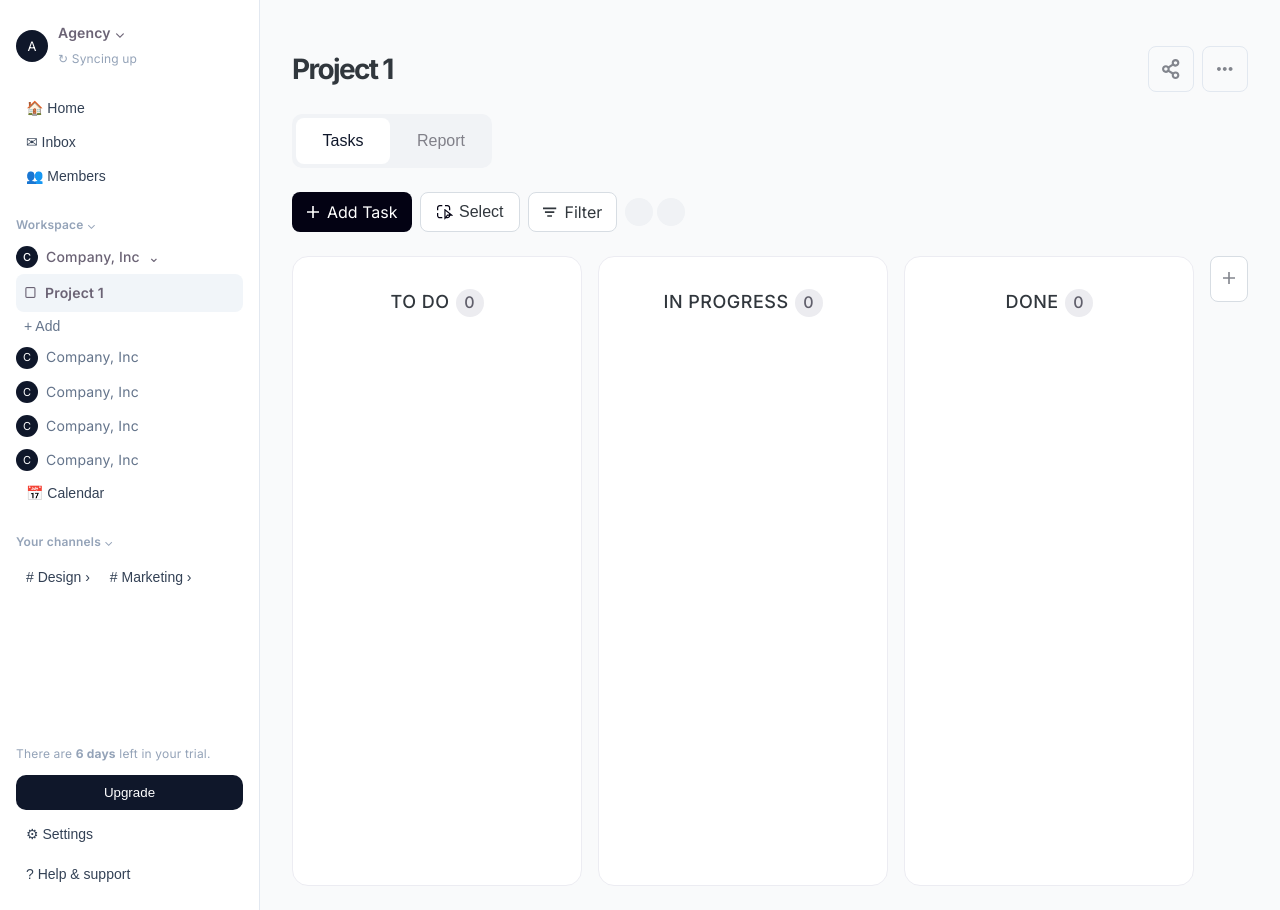
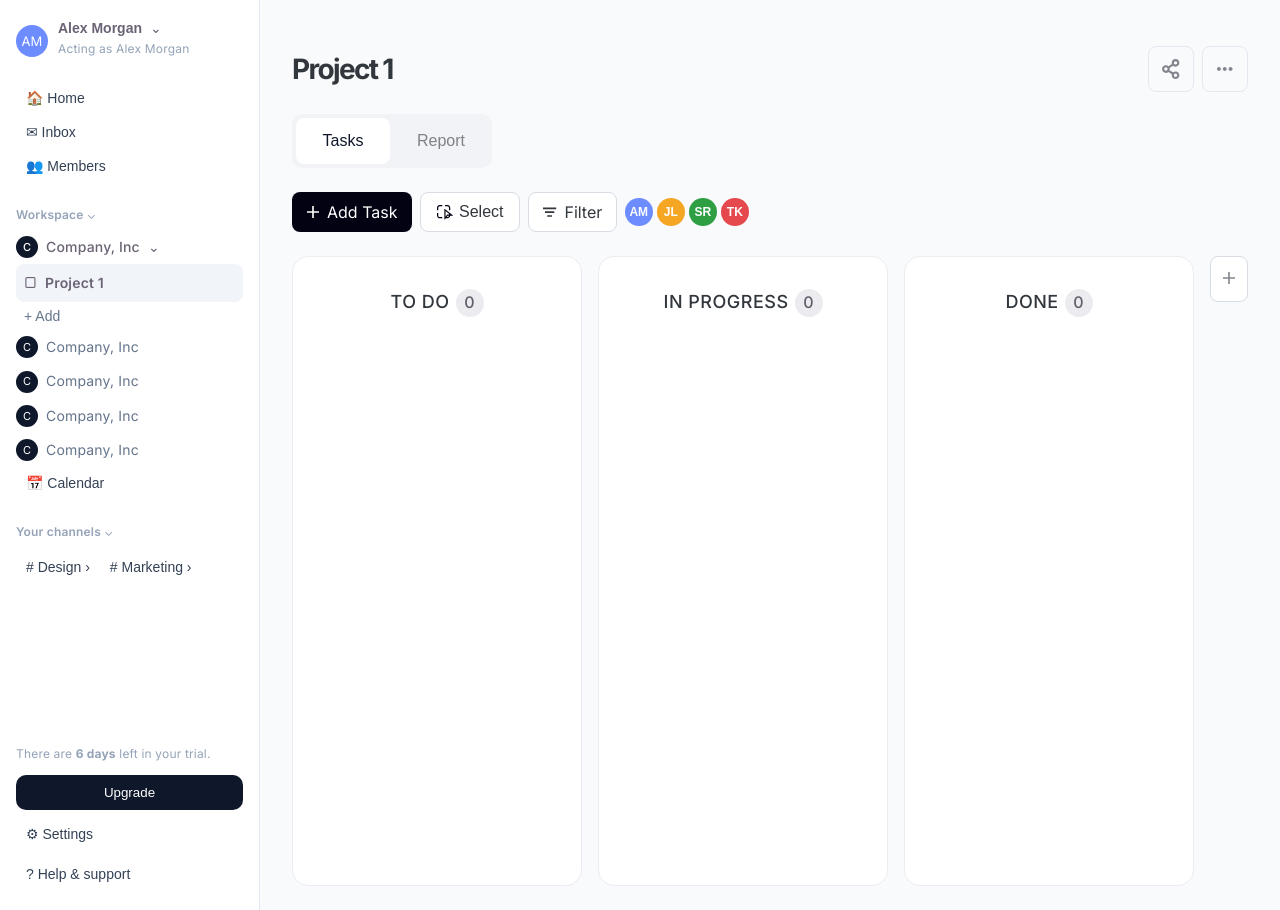
Before and after one commit to Zalinor/task-flow, a React (Vite) app: page / in a window 1280 px wide. Built offline with nearby package versions, Linux system fonts and the light colour scheme.

Commit message:
added users, task assigment and user filtering implemented

```diff
--- a/src/App.css
+++ b/src/App.css
@@ -472,10 +472,10 @@ color: var(--text-h);
   border-color: var(--border-task);
 }
 
-/* .user-avatar--active {
+.user-avatar--active {
   border-color: var(--button-bg);
-} */
-/* Board layout — three equal columns side by side */
+}
+
 .board {
   display: flex;
   gap: 16px;
@@ -1173,6 +1173,62 @@ label input, textarea {
   gap: 20px;
 }
 
+.user-switcher {
+  position: relative;
+}
+
+.user-switcher-dropdown {
+  position: absolute;
+  top: 100%;
+  left: 0;
+  margin-top: 8px;
+  background: #fff;
+  border-radius: 10px;
+  box-shadow: 0 4px 16px rgba(0, 0, 0, 0.12);
+  border: 1px solid #e2e8f0;
+  padding: 6px;
+  display: flex;
+  flex-direction: column;
+  gap: 2px;
+  width: 220px;
+  z-index: 30;
+}
+
+.user-switcher-option {
+  display: flex;
+  align-items: center;
+  gap: 8px;
+  padding: 8px;
+  border: none;
+  background: transparent;
+  border-radius: 8px;
+  font-size: 14px;
+  text-align: left;
+  cursor: pointer;
+}
+
+.user-switcher-option:hover {
+  background: #f1f5f9;
+}
+
+.user-switcher-option.active {
+  background: #eef2ff;
+  font-weight: 600;
+}
+
+.task-assignee-avatar {
+  width: 28px;
+  height: 28px;
+  border-radius: 50%;
+  display: flex;
+  align-items: center;
+  justify-content: center;
+  font-size: 11px;
+  font-weight: 600;
+  color: #fff;
+  flex-shrink: 0;
+}
+
 .sidebar-workspace {
   display: flex;
   gap: 10px;
@@ -1201,7 +1257,16 @@ label input, textarea {
 .sidebar-workspace-name {
   font-weight: 600;
   font-size: 14px;
+  border: none;
+  background: transparent;
+  padding: 0;
+  cursor: pointer;
+  display: flex;
+  align-items: center;
+  gap: 4px;
+  color: inherit;
 }
+
 
 .sidebar-syncing {
   font-size: 12px;
--- a/src/App.jsx
+++ b/src/App.jsx
@@ -1,4 +1,5 @@
 import { useEffect, useState } from "react";
+import { USERS } from "./users";
 import Sidebar from "./components/Sidebar";
 import ProjectBoard from "./components/ProjectBoard";
 import ConfirmDialog from "./components/ConfirmDialog";
@@ -103,12 +104,16 @@ function App () {
     };
   const activeProject = projects.find((project) => project.id === activeProjectId) ?? projects[0];
 
+  const [activeUserId, setActiveUserId] = useState(USERS[0].id);
+
   return (
     <div className="app-shell">
       <Sidebar
         projects={projects}
         activeProjectId={activeProject?.id ?? null}
         justCreatedProjectId={justCreatedProjectId}
+        activeUserId={activeUserId}
+        onSelectUser={setActiveUserId}
         onSelectProject={setActiveProjectId}
         onAddProject={handleAddProject}
         onRenameProject={handleRenameProject}
@@ -119,6 +124,7 @@ function App () {
           key={activeProject.id}
           projectId={activeProject.id}
           projectName={activeProject.name}
+          activeUserId={activeUserId}
         />
       )}
       {projectToDelete && (
--- a/src/components/Column.jsx
+++ b/src/components/Column.jsx
@@ -192,6 +192,7 @@ function Column({title, columnId, tasks, onDelete, onDrop, onEdit, onEditTask, o
               text={task.text}
               priority={task.priority}
               status={task.status}
+              assignedTo={task.assignedTo}
               dueDate={task.dueDate}
               isDone={isFinal}
               isSelectMode={isSelectMode}
--- a/src/components/ProjectBoard.jsx
+++ b/src/components/ProjectBoard.jsx
@@ -1,4 +1,5 @@
 import { useEffect, useState } from 'react';
+import { USERS, getUserById } from '../users';
 import Column from './Column';
 import EmptyState from './EmptyState'
 import TaskModal from './TaskModal';
@@ -18,7 +19,7 @@ const PROJECT_ATTACHMENTS = [
 ];
 
 
-function ProjectBoard({projectId, projectName}) {
+function ProjectBoard({projectId, projectName, activeUserId}) {
 
     const [columns, setColumns] = useState(() => {
         const saved = localStorage.getItem(`project-${projectId}-columns`);
@@ -84,13 +85,15 @@ function ProjectBoard({projectId, projectName}) {
   const [priorityFilter, setPriorityFilter] = useState("All");
   const [dueDateSort, setDueDateSort] = useState(null);
   const [isFilterPanelOpen, setIsFilterPanelOpen] = useState(false);
+  const [assigneeFilter, setAssigneeFilter] = useState(null);
 
-  const hasActiveFilters = statusFilter !== "All" || priorityFilter !== "All" || dueDateSort !== null;
+  const hasActiveFilters = statusFilter !== "All" || priorityFilter !== "All" || dueDateSort !== null || assigneeFilter !== null;
 
   const handleClearFilters = () => {
     setStatusFilter("All");
     setPriorityFilter("All");
     setDueDateSort(null);
+    setAssigneeFilter(null);
   };
 
   const taskMatchesFilters = (task) => {
@@ -98,6 +101,9 @@ function ProjectBoard({projectId, projectName}) {
       return false;
     }
     if (priorityFilter !== "All" && getDisplayPriority(task) !== priorityFilter) {
+      return false;
+    }
+    if (assigneeFilter !== null && task.assignedTo !== assigneeFilter) {
       return false;
     }
     return true;
@@ -271,7 +277,7 @@ function ProjectBoard({projectId, projectName}) {
   const handleAddComment = (taskId, text) => {
     const newComment = {
       id: crypto.randomUUID(),
-      author: "You", //Placeholder
+      author: activeUser?.name ?? "Unknown",
       text,
       createdAt: new Date().toISOString(),
     };
@@ -347,8 +353,18 @@ function ProjectBoard({projectId, projectName}) {
           </div>
 
           <div className="user-filter-row">
-            <button className="user-avatar"></button>
-              <button className="user-avatar"></button>
+            {USERS.map((user) => (
+              <button
+                key={user.id}
+                type="button"
+                className={`user-avatar ${assigneeFilter === user.id ? "user-avatar-active" : ""}`}
+                style={{ backgroundColor: user.color}}
+                title={`Filter by ${user.name}`}
+                onClick={() => setAssigneeFilter((prev) => (prev === user.id ? null : user.id))}
+              >
+                {user.name.split(" ").map((p) => p[0]).join("")}
+              </button>
+            ))}
           </div>
           {hasActiveFilters && (
             <button className="clear-filters-link" onClick={handleClearFilters}>
--- a/src/components/Sidebar.jsx
+++ b/src/components/Sidebar.jsx
@@ -1,4 +1,57 @@
-import { useState } from "react";
+import { useEffect, useRef, useState } from "react";
+import { USERS, getInitials } from "../users";
+
+function UserSwitcher({activeUserId, onSelectUser}) {
+    const [isOpen, setIsOpen] = useState(false);
+    const wrapperRef = useRef(null);
+    const activeUser = USERS.find((user) => user.id === activeUserId) ?? USERS[0];
+
+    useEffect(() => {
+        if (!isOpen) return;
+        const handleClickOutside = (event) => {
+            if (wrapperRef.current && !wrapperRef.current.contains(event.target)) {
+                setIsOpen(false);
+            }
+        };
+        document.addEventListener("mousedown", handleClickOutside);
+        return () => document.removeEventListener("mousedown", handleClickOutside);
+    }, [isOpen]);
+
+    const handleSelect = (userId) => {
+        onSelectUser(userId);
+        setIsOpen(false);
+    };
+
+    return (
+        <div className="sidebar-workspace user-switcher" ref={wrapperRef}>
+                <span className="sidebar-avatar" style={{backgroundColor: activeUser.color}}>
+                    {getInitials(activeUser.name)}
+                </span>
+                <div>
+                    <button type="button" className="sidebar-workspace-name" onClick={() => setIsOpen((open) => !open)}>
+                        {activeUser.name} <span className="chevron"></span>⌄</button>
+                    <p className="sidebar-syncing">Acting as {activeUser.name}</p>
+                </div>
+                {isOpen && (
+                    <div className="user-switcher-dropdown">
+                        {USERS.map((user) => (
+                            <button
+                                type="button"
+                                key={user.id}
+                                className={`user-switcher-option ${user.id === activeUserId ? "active" : ""}`}
+                                onClick={() => handleSelect(user.id)}
+                            >
+                                <span className="sidebar-avatar sidebar-avatar-small" style={{backgroundColor: user.color}}>
+                                    {getInitials(user.name)}
+                                </span>
+                                {user.name}
+                            </button>
+                        ))}
+                    </div>
+                )}
+            </div>
+    );
+}
 
 function ProjectListItem({project, isActive, shouldAutoEdit, onSelect, onRename, onDelete}) {
     const [isEditing, setIsEditing] = useState(shouldAutoEdit);
@@ -55,16 +108,10 @@ function ProjectListItem({project, isActive, shouldAutoEdit, onSelect, onRename,
     );
 }
 
-function Sidebar({projects, activeProjectId, justCreatedProjectId, onSelectProject, onAddProject, onRenameProject, onDeleteProject}) {
+function Sidebar({projects, activeProjectId, justCreatedProjectId, activeUserId, onSelectUser, onSelectProject, onAddProject, onRenameProject, onDeleteProject}) {
     return (
         <aside className="sidebar">
-            <div className="sidebar-workspace">
-                <span className="sidebar-avatar">A</span>
-                <div>
-                    <p className="sidebar-workspace-name">Agency <span className="chevron"></span>⌄</p>
-                    <p className="sidebar-syncing">↻ Syncing up</p>
-                </div>
-            </div>
+            <UserSwitcher activeUserId={activeUserId} onSelectUser={onSelectUser}/>
 
             {/* Stub items - no logic yet */}
             <nav className="sidebar-nav">
--- a/src/components/TaskDetailModal.jsx
+++ b/src/components/TaskDetailModal.jsx
@@ -1,4 +1,5 @@
 import { useState } from "react";
+import { USERS } from "../users";
 import TaskMenu from "./TaskMenu";
 
 function formatDueDate(dueDate) {
@@ -27,6 +28,7 @@ function TaskDetailModal({task, columns, finalColumnId, onClose, onSave, onAddCo
     const [isEditingDescription, setIsEditingDescription] = useState(false);
     const [isEditingDueDate, setIsEditingDueDate] = useState(false);
 
+    const [assignedTo, setAssignedTo] = useState(task.assignedTo ?? "");
     const [commentDraft, setCommentDraft] = useState("");
     const [isMenuOpen, setIsMenuOpen] = useState(false);
 
@@ -57,6 +59,7 @@ function TaskDetailModal({task, columns, finalColumnId, onClose, onSave, onAddCo
             status,
             description: description.trim(),
             dueDate,
+            assignedTo: assignedTo || null,
         });
     };
 
@@ -230,9 +233,10 @@ function TaskDetailModal({task, columns, finalColumnId, onClose, onSave, onAddCo
 
                         <label>
                             Assigned
-                            {/*Temporary placeholder*/}
-                            <select disabled defaultValue="user">
-                                <option value="User">User</option>
+                            <select value={assignedTo} onChange={(event) => setAssignedTo(event.target.value)}>
+                                {USERS.map((user) =>(
+                                    <option key={user.id} value={user.id}>{user.name}</option>
+                                ))}
                             </select>
                         </label>
                     </div>
--- /dev/null
+++ b/src/users.js
@@ -0,0 +1,19 @@
+export const USERS = [
+    { id: "u1", name: "Alex Morgan", color: "#6c8cff" },
+    { id: "u2", name: "Jordan Lee", color: "#f5a623" },
+    { id: "u3", name: "Sam Rivera", color: "#2ea043" },
+    { id: "u4", name: "Taylor Kim", color: "#e5484d" },
+];
+
+export function getUserById(userId) {
+    return USERS.find((user) => user.id === userId) ?? null;
+}
+
+export function getInitials(name) {
+    return name
+        .split(" ")
+        .map((part) => part[0])
+        .join("")
+        .slice(0, 2)
+        .toUpperCase();
+}
```
Also changed, not shown: src/components/TaskCard.jsx (+16 -5 lines).
